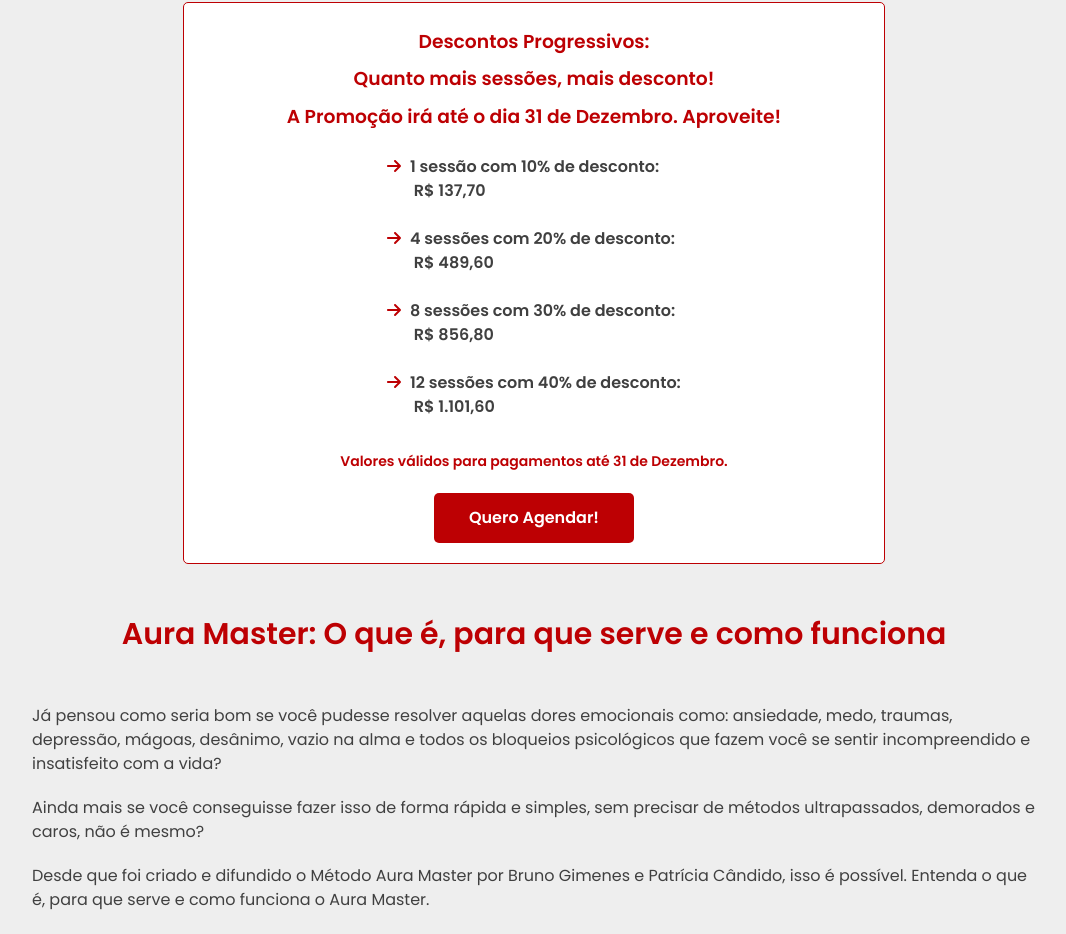
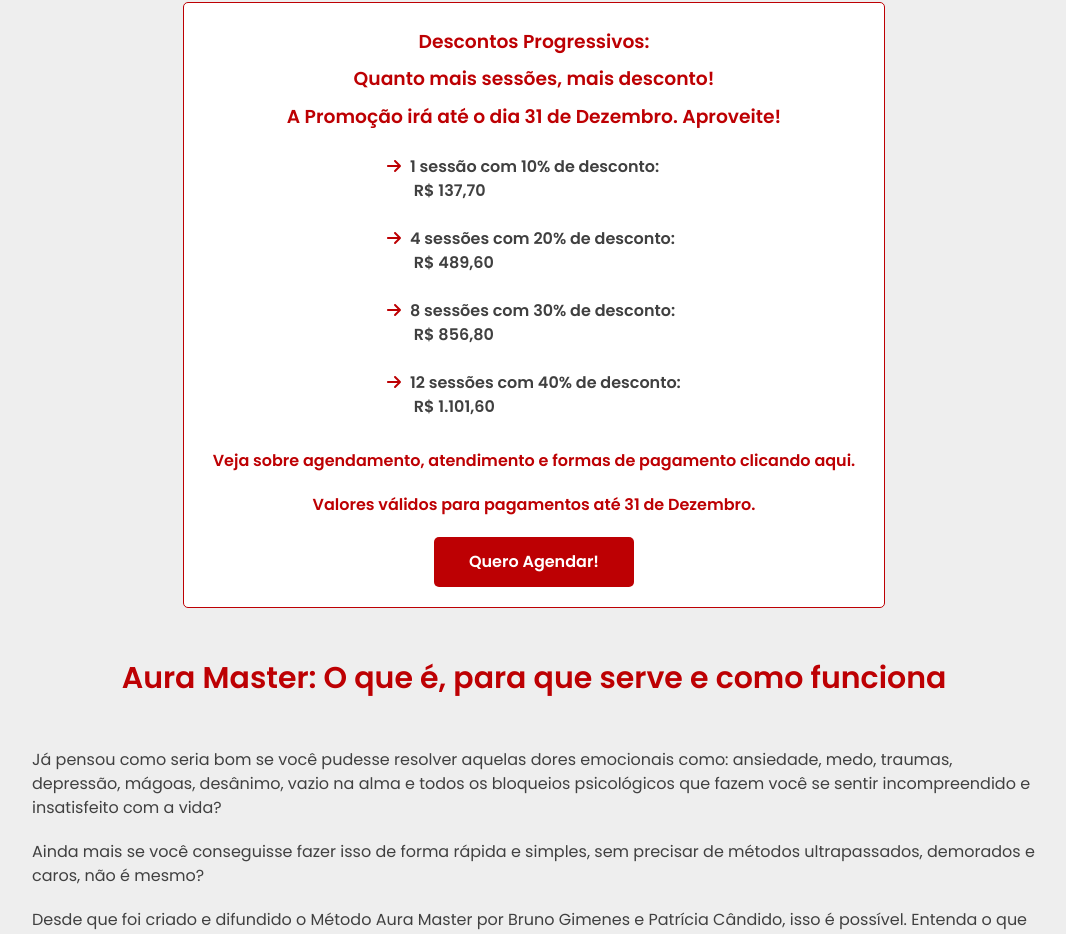
Before and after one commit to alinebastos/alinebastosterapeuta, a React (Create React App) app: page / in a window 1280 px wide. Shown: the part 758-1692 px from the top of the page, without its empty margins (106-1172 px from the left). Built offline with nearby package versions, Linux system fonts and the light colour scheme.

Commit message:
Add anchor and unpublish published pages

```diff
--- a/src/App.js
+++ b/src/App.js
@@ -2,9 +2,9 @@ import { BrowserRouter as Router, Routes, Route } from 'react-router-dom';
 import Header from './components/header';
 import Footer from './components/footer'
 import AuraMaster from './pages/aura-master'
-import ApometriaCosmica from './pages/apometria-cosmica';
+/* import ApometriaCosmica from './pages/apometria-cosmica';
 import FaqApometriaCosmica from './pages/faq-apometria-cosmica';
-/* import Home from './pages/home';
+import Home from './pages/home';
 import CuraArcturiana from './pages/cura-arcturiana';
 import CursoCuraArcturiana from './pages/curso-cura-arcturiana';
 import FaqCuraArcturiana from './pages/faq-cura-arcturiana'; */
@@ -16,9 +16,9 @@ function App() {
         <Header />
         <Routes>
           <Route exact path='/' element={<AuraMaster />} />
-          <Route path='/apometria-cosmica' element={<ApometriaCosmica />} />
+          {/* <Route path='/apometria-cosmica' element={<ApometriaCosmica />} />
           <Route path='/faq-apometria-cosmica' element={<FaqApometriaCosmica />} />
-          {/* <Route path='/aura-master' element={<AuraMaster />} />
+          <Route path='/aura-master' element={<AuraMaster />} />
           <Route path='/cura-arcturiana' element={<CuraArcturiana />} />
           <Route path='/curso-cura-arcturiana' element={<CursoCuraArcturiana />} options={{Header: () => null}} />
           <Route path='/faq-cura-arcturiana' element={<FaqCuraArcturiana />} options={{Header: () => null}} /> */}
--- a/src/pages/aura-master/index.js
+++ b/src/pages/aura-master/index.js
@@ -118,11 +118,11 @@ const TextPromotion = styled.div`
     display: flex;
     flex-direction: column;
     align-items: start;
+    padding-bottom: 30px;
 `
 
-const Small = styled.div`
-    font-size: 14px;
-    margin:30px 0 20px;
+const FootNote = styled.p`
+    padding:0 0 20px;
     color: #bd0003;
 `
 
@@ -157,7 +157,8 @@ function AuraMaster () {
                             <span className="description"><ArrowIcon icon={faArrowRight} /> 12 sessões com 40% de desconto:</span>
                             <span className="value">&nbsp;&nbsp;&nbsp;&nbsp;&nbsp;&nbsp;&nbsp;R$ 1.101,60</span>
                         </TextPromotion>
-                        <Small>Valores válidos para pagamentos até 31 de Dezembro.</Small>
+                        <FootNote><a href="#agendamento">Veja sobre agendamento, atendimento e formas de pagamento clicando aqui.</a></FootNote>
+                        <FootNote>Valores válidos para pagamentos até 31 de Dezembro.</FootNote>
                         <ButtonLink href="https://calendly.com/alinebastos/agenda" target="_blank">Quero Agendar!</ButtonLink>
                     </BoxPromotion>
                 </BoxWrapper>
@@ -224,7 +225,7 @@ function AuraMaster () {
                 <p>Quando a técnica terapêutica Aura Master é aplicada, ela vai direto ao inconsciente e faz a limpeza que precisa fazer. Ela edita a sua memória e apaga aquilo que está ali só para te fazer mal. Tudo o que hoje tem uma trava na sua vida pode ter uma relação com alguma coisa que você carrega, não faz parte de você e precisa abrir espaço para dar lugar a sua essência.</p>
 
                 <p>O método Aura Master funciona por meio de 4 estruturas, em cada uma delas você realiza um processo para atingir os seguintes objetivos:</p>
-                <Structures>
+                <Structures id="agendamento">
                     <p><b>1. Coluna de Luz:</b> Aumentar a energia vital e fazer com que ela circule pelo corpo, elevando a frequência do campo áurico.</p>
                     <p><b>2. Permissão:</b> Alinhar e deixar corpo e mente em harmonia.</p>
                     <p><b>3. Ação:</b> Aplicar um dos Fluxos do Aura Master de acordo com a necessidade no momento presente.</p>
```
